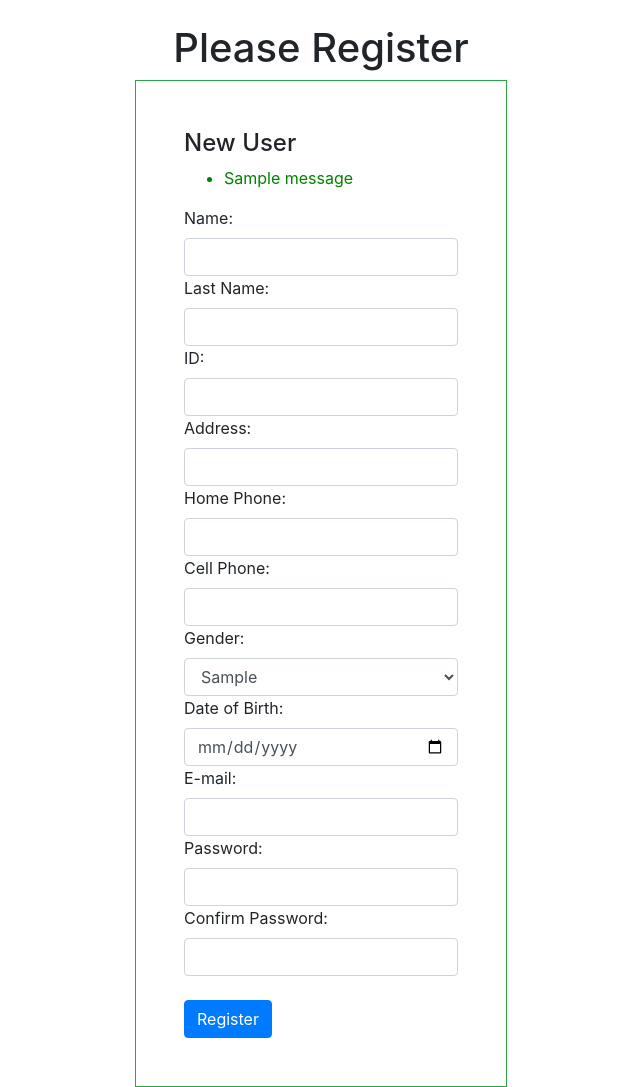
After one commit to gabocode2907/pet_safe, a Django app: template pet_safe_project/pet_safe_app/templates/register.html in a window 1280 px wide. The commit adds this page. Shown: the whole page, without its empty margins (319-959 px from the left). Run offline with Django 3.2, Linux system fonts and the light colour scheme; the template is opened without the code that fills it: values that come from a table or form of the project are taken from there, others are empty; tables that the repository leaves empty hold one stand-in row (values such as "Sample post"); one stand-in notice (Sample message) is shown; some libraries are stand-ins or nearby versions.

Commit message:
templates, validations upload

```diff
--- a/pet_safe_project/pet_safe_app/models.py
+++ b/pet_safe_project/pet_safe_app/models.py
@@ -5,7 +5,98 @@ import re,bcrypt
 from django.db.models.fields.files import ImageField
 from django.db.models.fields.related import ForeignKey, ManyToManyField
 from django.db.models.deletion import CASCADE
+from pet_safe_app import civalidator
 
+
+EMAIL_REGEX = re.compile(r'^[a-zA-Z0-9.+_-]+@[a-zA-Z0-9.+_-]+\.[a-zA-Z]+$') #e-mail validations
+
+class RegistrationManager(models.Manager):
+    def new_user_validator(self, postData):
+        errors = {}
+        try:
+            val_email = User.objects.get(email=postData['email'])
+            if postData['email'] == val_email.email:
+                errors['email'] = "La cuenta de correo electronico ya se encuentra en uso!!"
+        except:
+            if len(postData['sfname'])==0:
+                errors['sfname'] = "Debe ingresar un nombre!!"
+            if len(postData['slname']) == 0:
+                errors['slname'] = "Debe ingresar un apellido!!"
+            if not EMAIL_REGEX.match(postData['email']):
+                errors['email'] = "e-mail invalido!!"
+            if postData['pwd'] != postData['cpwd']:
+                    errors['cconfirm_password'] = "Las contraseñas no coinciden!!"
+            else:
+                if len(postData['pwd']) <8 or len(postData['cpwd']) <8:
+                    errors['passwords'] = "La contraseña debe ser al menos de 8 caracteres!!"
+        return errors
+    def new_client_validator(self, postData):
+        errors = {}
+        try:
+            val_email = User.objects.get(email=postData['email'])
+            if postData['email'] == val_email.email:
+                errors['email'] = "La cuenta de correo electronico ya se encuentra en uso!!"
+        except:
+            if civalidator.ci_validator(postData['cedula']) == 0:
+                errors['cedula'] = "Cedula no valida, ingrese nuevamnte"
+            if len(postData['direccion']) == 0:
+                errors['direccion'] = "Debe ingresar una direccion!"
+            if len(postData['fname']) == 0:
+                errors['fname'] = "Debe ingresar un nombre!!"
+            if len(postData['lname']) == 0:
+                errors['lname'] = "Debe ingresar un apellido!!"
+            if not EMAIL_REGEX.match(postData['email']):
+                errors['email'] = "e-mail invalido!!"
+            if postData['pwd'] != postData['cpwd']:
+                    errors['cconfirm_password'] = "Las contraseñas no coinciden!!"
+            else:
+                if len(postData['pwd']) <8 or len(postData['cpwd']) <8:
+                    errors['passwords'] = "La contraseña debe ser al menos de 8 caracteres!!"
+        return errors
+    def login_validator(self, postData):
+        login_errors = {}
+        try:
+            val_email = User.objects.get(email=postData['email'])
+            if postData['email'] == val_email.email:
+                user = User.objects.get(email=postData['email'])
+                if not bcrypt.checkpw(postData['pwd'].encode(),user.password.encode()):
+                    login_errors['wrong_password'] = "Wrong Password, Try again!!"
+                return login_errors
+        except:
+            login_errors['not_user'] = "User not registered, please register first!!"
+        return login_errors
+    def ct_login_validator(self, postData):
+        login_errors = {}
+        try:
+            val_email = User.objects.get(email=postData['email'])
+            if postData['email'] == val_email.email:
+                user = User.objects.get(email=postData['email'])
+                if not bcrypt.checkpw(postData['pwd'].encode(),user.password.encode()):
+                    login_errors['wrong_password'] = "Wrong Password, Try again!!"
+                return login_errors
+        except:
+            login_errors['not_user'] = "User not registered, please register first!!"
+        return login_errors
+
+class AppointmentManager(models.Manager):
+    def appointment_validator(self, postData):
+        appointment_errors = {}
+        current_date = date.today()
+        if len(postData['task']) == 0:
+                appointment_errors['task'] = "You must enter a Task Name!!"
+        if postData['date'] < current_date.strftime("%Y-%m-%d"):
+                appointment_errors['date'] = "An appointment date cannot be in the past!!"
+        return appointment_errors
+
+class ClientManager(models.Manager):
+    def appointment_validator(self, postData):
+        appointment_errors = {}
+        current_date = date.today()
+        if len(postData['task']) == 0:
+                appointment_errors['task'] = "You must enter a Task Name!!"
+        if postData['date'] < current_date.strftime("%Y-%m-%d"):
+                appointment_errors['date'] = "An appointment date cannot be in the past!!"
+        return appointment_errors
 
 class Rol(models.Model):
     rol = CharField(max_length=50)
@@ -17,7 +108,7 @@ class Gender(models.Model):
     created_at = DateTimeField(auto_now_add=True)
     updated_at = DateTimeField(auto_now=True)
 
-class Client(models.Model):
+class User(models.Model):
     fname = CharField(max_length=50)
     lname = CharField(max_length=50)
     cedula = IntegerField(null=True)
@@ -34,7 +125,7 @@ class Client(models.Model):
 
 class vetRecord(models.Model):
     pet_name = CharField(max_length=50)
-    pet_age = PositiveSmallIntegerField(max_length=2)
+    pet_age = PositiveSmallIntegerField()
     pet_birth_date = DateField()
     pet_breed = CharField(max_length=50)
     pet_gender = CharField(max_length=6)
@@ -51,7 +142,7 @@ class vetRecord(models.Model):
     action = CharField(max_length=250) #cuidados a la mascota que tendrá que llevar a cabo el cliente
     medication = CharField(max_length=250)
     comments = CharField(max_length=250) #aplica, no aplica, commentarios finales del veterinario
-    pet_owner = ForeignKey(Client, related_name='pets_owner', on_delete=CASCADE) #quizá seria adecuado que la mascota tenga varios dueños... manyTomany?
+    pet_owner = ForeignKey(User, related_name='pets_owner', on_delete=CASCADE) #quizá seria adecuado que la mascota tenga varios dueños... manyTomany?
     rol = ManyToManyField(Rol, related_name='veterinarians')
     created_at = DateField(auto_now_add=True)
     updated_at = DateField(auto_now=True)
@@ -67,7 +158,7 @@ class Clinic(models.Model):
     updated_at = DateField(auto_now=True)
 
 class ImmunizationHistory(models.Model):
-    year = PositiveSmallIntegerField(max_length=2)
+    year = PositiveSmallIntegerField()
     vaccine = CharField(max_length=250)
     pet_vaccine_hist = ForeignKey(vetRecord, related_name='pet_vaccines', on_delete=CASCADE)
     clinic_vaccine_hist = ForeignKey(Clinic, related_name='clinic_vaccines', on_delete=CASCADE)
--- a/pet_safe_project/pet_safe_app/templates/base.html
+++ b/pet_safe_project/pet_safe_app/templates/base.html
@@ -11,7 +11,7 @@
     </title>
 </head>
 <body>
-    {% include 'navbar.html' %}
+    {# {% include 'navbar.html' %} #}
     <br>
     <div class="container">
     {% block content %}
--- /dev/null
+++ b/pet_safe_project/pet_safe_app/templates/register.html
@@ -0,0 +1,59 @@
+{% extends 'base.html' %}
+{% block content %}
+<div class="container">
+    <div class="row">
+        <div class="col-12 d-flex justify-content-center">
+            <h1>Please Register</h1>
+        </div>
+    </div>
+    <div class="row">
+        <div class="col-12 d-flex justify-content-center">
+            <form class="border border-success p-5" action="/add/client/" method="POST">
+                <h4>New User</h4>
+                {% if messages %}
+                    {% for message in messages %}
+                        {%if "register" in message.tags %}
+                    <ul>
+                        <li style="color: brown;">{{message}}</li>
+                    </ul>
+                        {% endif %}
+                        {%if "success" in message.tags %}
+                    <ul>
+                        <li style="color: green;">{{message}}</li>
+                    </ul>
+                        {% endif %}
+                    {% endfor %}
+                    {% endif %}
+                {% csrf_token %}
+                <label class="form-label" for="fname">Name:</label>
+                <input class="form-control" name="fname" type="text">
+                <label class="form-label" for="lname">Last Name:</label>
+                <input class="form-control" name="lname" type="text">
+                <label class="form-label" for="cedula">ID:</label>
+                <input class="form-control" name="cedula" maxlength="10" type="text">
+                <label class="form-label" for="direccion">Address:</label>
+                <input class="form-control" name="direccion" maxlength="100" type="text">
+                <label class="form-label" for="hphone">Home Phone:</label>
+                <input class="form-control" name="hphone" maxlength="10" type="text">
+                <label class="form-label" for="cphone">Cell Phone:</label>
+                <input class="form-control" name="cphone" maxlength="10" type="text">
+                <label class="form-label" for="sexo">Gender:</label>
+                <select class="form-control" name="sexo" id="role">
+                    {% for gender in genders %}
+                    <option value="{{gender.id}}">{{gender.gender}}</option>
+                    {% endfor %}
+                </select>
+                <label class="form-label" for="dob">Date of Birth:</label>
+                <input class="form-control" name="dob" maxlength="10" type="date">
+                <label class="form-label" for="email">E-mail:</label>
+                <input class="form-control" type="email" name="email" id="email">
+                <label class="form-label" for="pwd">Password:</label>
+                <input class="form-control" type="password" name="pwd" id="pwd">
+                <label class="form-label" for="cpwd">Confirm Password:</label>
+                <input class="form-control" type="password" name="cpwd" id="cpwd"><br>
+                <button type="submit" class="btn btn-primary">Register</button>
+            </form>
+        </div>
+    </div>
+</div>
+{% endblock %}
--- a/pet_safe_project/pet_safe_app/urls.py
+++ b/pet_safe_project/pet_safe_app/urls.py
@@ -0,0 +1,27 @@
+from django.urls import path
+from . import views
+
+urlpatterns = [
+    path('',views.index),
+    path('start/',views.login),
+    path('register/',views.register),
+#     path('signin/',views.signin),
+#     path('logout/',views.logout),
+#     path('add/client/',views.addClient),
+#     path('home/',views.home),
+#     path('add/user/',views.addUser),
+#     path('add/role/',views.addRole),
+#     path('add/especialidad/',views.addEspecialidad),
+#     path('add/gender/',views.addGender),
+#     path('add/hora/',views.addHora),
+#     path('admin/',views.admin),
+#     path('tab/type/<int:pk>',views.tabRequest),
+#     path('del_user/<int:pk>',views.deleteUser),
+#     path('edit_user/<int:pk>',views.editUser),
+#     path('edit_profile/<int:pk>',views.editProfile),
+#     path('new/appointment/',views.addAppointment),
+# # Json path to load dropdown
+#     path('esp-json/', views.get_json_esp_data, name='esp-json'),
+#     path('tab/type/user-json/<int:pk>/', views.get_json_user_data, name='user-json'),
+
+]
```
Also changed, not shown: pet_safe_project/pet_safe_app/civalidator.py (added, +20 -0 lines), pet_safe_project/pet_safe_app/templates/index.html (added, +21 -0 lines), pet_safe_project/pet_safe_app/templates/signin.html (added, +50 -0 lines), pet_safe_project/pet_safe_app/views.py (+339 -2 lines).
